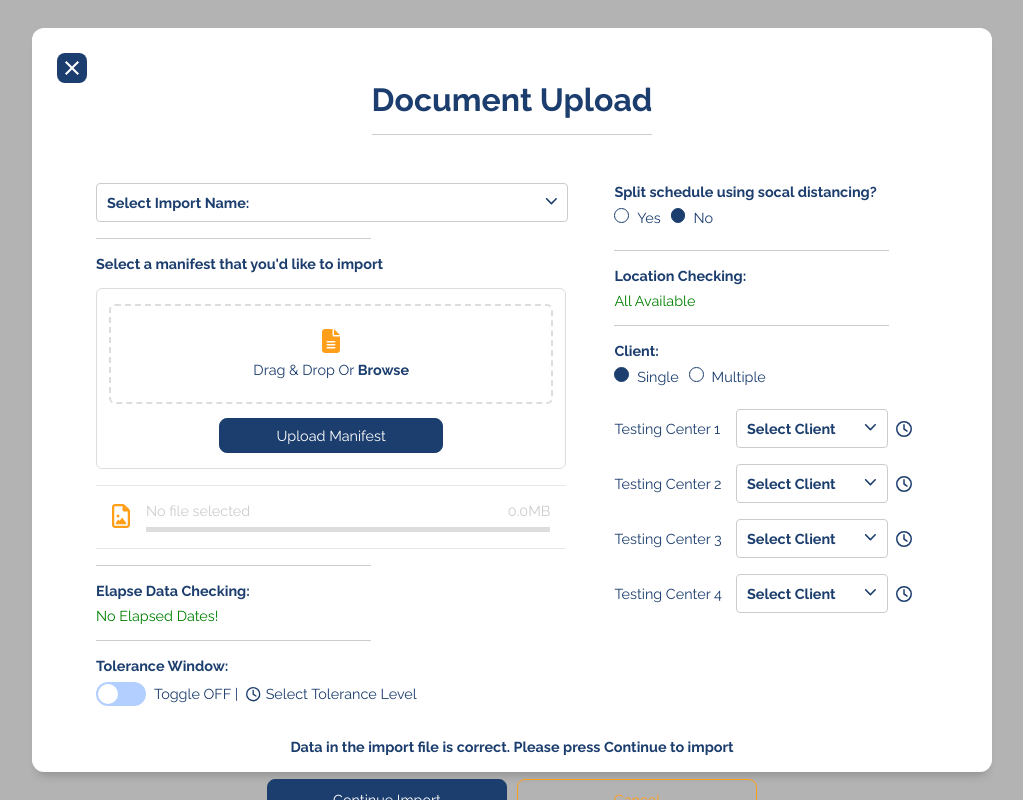
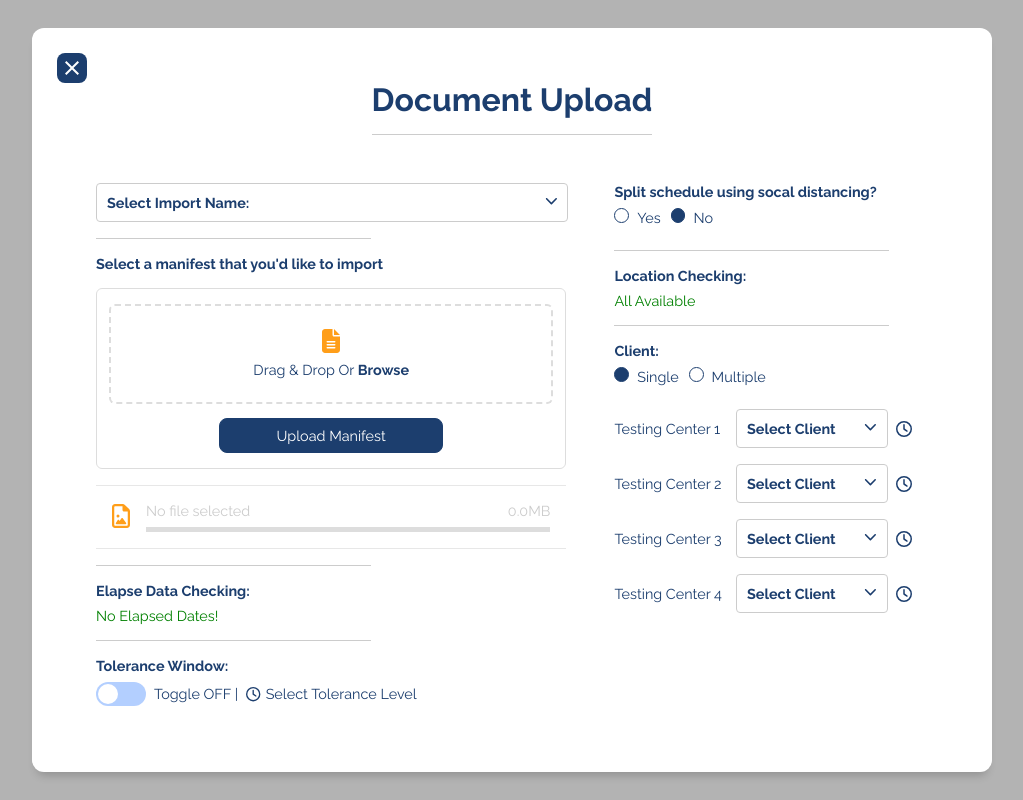
Before and after one commit to nikkibrooks2389/skyhop-frontend-exercise, a React (Create React App) app: page / in a window 1280 px wide. Both pictures are taken after a click on the button "Document Upload". Shown: the whole page, without its empty margins (128-1151 px from the left). Built offline with nearby package versions, Linux system fonts and the light colour scheme.

Commit message:
add scrolling to document upload

```diff
--- a/src/components/DocumentUpload/DocumentUpload.css
+++ b/src/components/DocumentUpload/DocumentUpload.css
@@ -4,10 +4,15 @@
     color: var(--primaryBlue);
     margin-bottom: 0;
 }
+.document-upload{
+    overflow-y: auto; /* Add overflow property to enable vertical scrolling */
+    max-height: 100%;
 
+}
 .document-upload-form {
+
     /* This container now simply serves as a wrapper for the form */
-    padding:2rem
+    padding:2rem;
 }
 
 .form-content-top {
```
